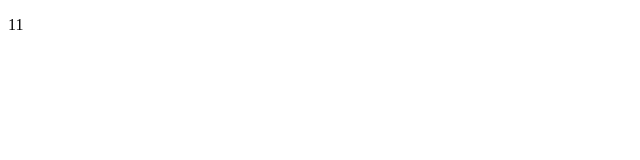
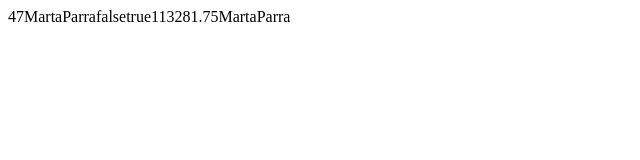
Before and after one commit to Macata47/T5-PRIMEROS-PASOS-CON-JS, a plain HTML site: page VARIABLES/index.html in a window 1280 px wide. Shown: the whole page, without its empty margins (0-640 px from the left). Drawn offline with Linux system fonts and the light colour scheme.

Commit message:
T5-PRIMEROS-PASOS-CON-JS

```diff
--- a/VARIABLES/index.html
+++ b/VARIABLES/index.html
@@ -12,41 +12,6 @@
 
 <body>
 
-            <!-- VARIABLES JS -->
-
-            <!-- Variables de número -->
-
-
-<!--
-    document.getElementById().innerHTML
-    (para escribir y dar salida en HTML)
-
-    console.log()
-    (para ver resultado en consola)
--->
-
-
-
-
-<p id= "demo1"></p>
-
-<script>
-let a, b, c;
-a = 5;
-b = 6;
-c = a + b;
-document.getElementById("demo1").innerHTML = c;
-</script>
-
-
-
-
-
-
-
-
-
-
 
 
 
--- a/VARIABLES/script.js
+++ b/VARIABLES/script.js
@@ -2,13 +2,90 @@
 
 /* VARIABLES */
 
-/* Variables de número */
+/* Crear variables de diferentes tipos de datos: número, cadena de texto, booleano e imprimir su valor por
+la pantalla del navegador y la consola. */
+
+//Numero.
+
+let numero = 47
+
+console.log(numero);
+document.write(numero);
 
 
-let numero1 = 1
-let numero2 = 3
-let numero3 = 6
+//Cadena de texto.
 
-let suma = numero1 + numero2 + numero3;
+let nombre = "Marta"
 
-console.log(suma)
+console.log(nombre);
+document.write(nombre);
+
+let apellido = "Parra"
+
+console.log(apellido);
+document.write(apellido);
+
+
+
+
+//Booleano.
+
+let x = false;
+
+console.log(x);
+document.write(x);
+
+let green = true;
+
+console.log(green);
+document.write(green);
+
+
+
+
+
+/* De las variables declaradas anteriormente, identifica las que son de tipo integer y realiza operaciones
+matemáticas básicas con las variables creadas anteriormente (suma, resta, multiplicación, división).
+Deberás imprimir el resultado por la pantalla del navegador y la consola. */
+
+// Variables de tipo integer.
+
+/* La única variable de tipo integer es la primera (la de número y porque es entero) */
+
+// Suma
+
+let suma = 7 + 4
+console.log(suma);
+document.write(suma);
+
+
+// Resta
+
+let resta = 7 - 4
+console.log(resta);
+document.write(resta);
+
+
+// Multiplicación
+
+let multiplicacion = 7 * 4
+console.log(multiplicacion);
+document.write(multiplicacion);
+
+
+
+// División
+
+let division = 7 / 4
+console.log(division);
+document.write(division);
+
+
+/* De las variables declaradas anteriormente, identifica las que son de tipo texto y concatena dichas
+cadenas de texto.Deberás imprimir el resultado por la pantalla del navegador y la consola. */
+
+/* La única variable de tipo texto es la segunda */
+
+let coder = (nombre) + (apellido);
+console.log(coder);
+document.write(coder);
```
